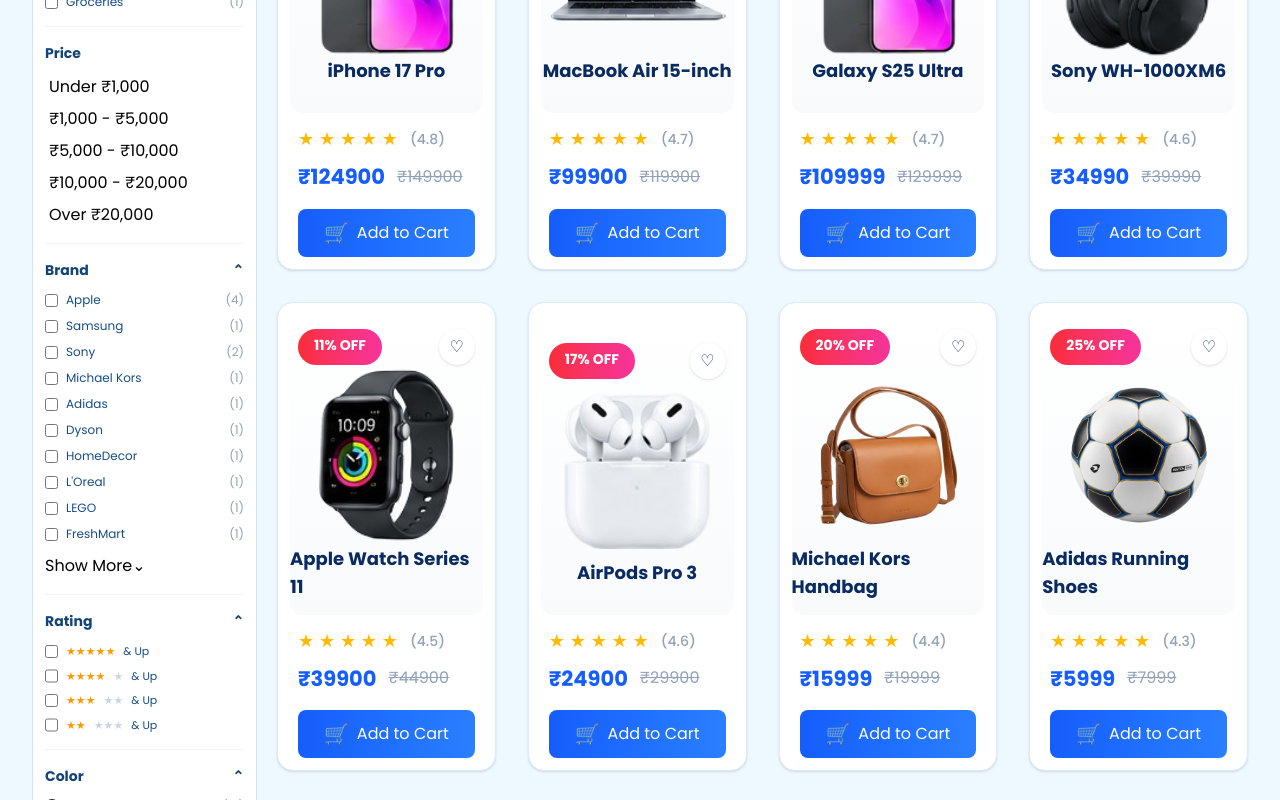
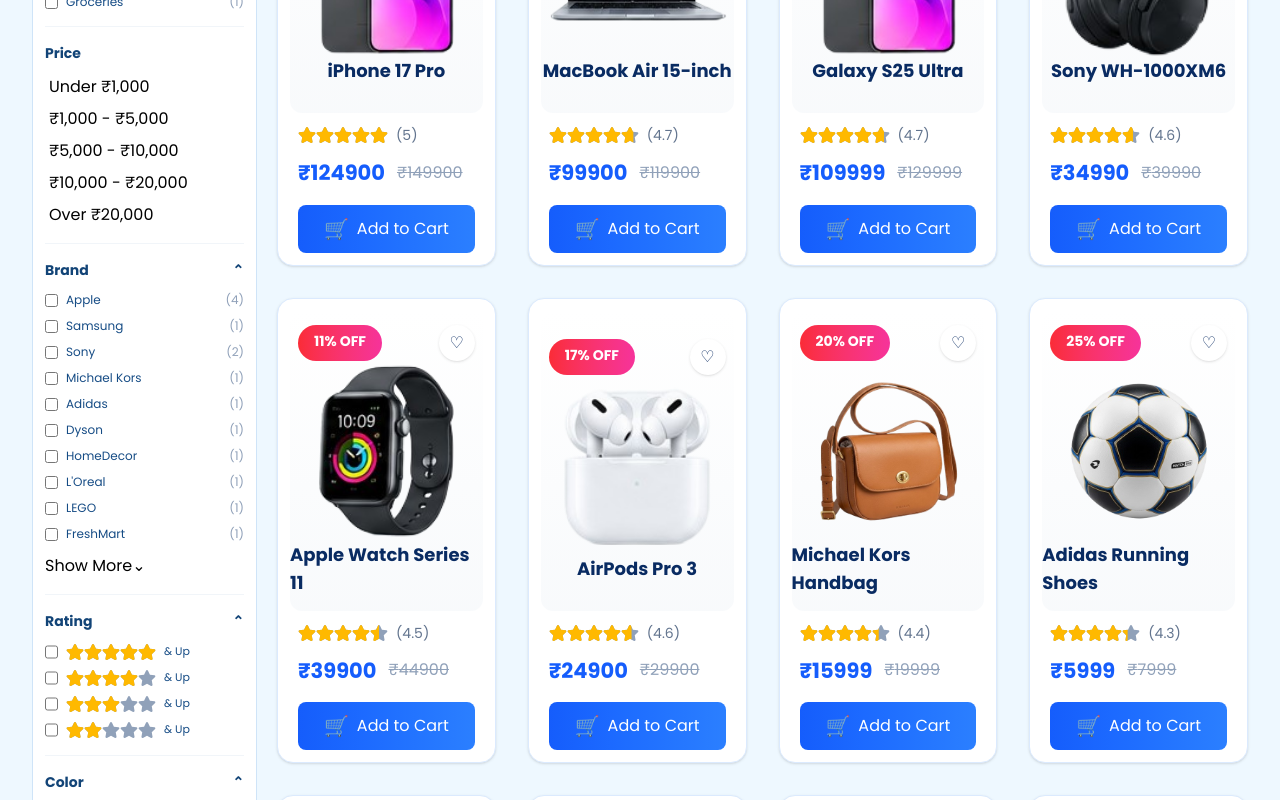
Before and after one commit to devrathul/VishalathaCart, a React (Vite) app: page /products in a window 1280 px wide. Shown: the part 460-1260 px from the top of the page. Built offline with nearby package versions, Linux system fonts and the light colour scheme.

Commit message:
product rating filter added

```diff
--- /dev/null
+++ b/src/components/common/Rating.jsx
@@ -0,0 +1,32 @@
+import { FaStar } from "react-icons/fa"
+
+const Rating = ({ rating }) => {
+    const numericRating = Number(rating)
+    const normalizedRating = Number.isFinite(numericRating)
+        ? Math.min(5, Math.max(0, numericRating))
+        : 0
+
+    return (
+        <span
+            className="flex items-center text-[18px] leading-none"
+            role="img"
+            aria-label={`${normalizedRating} out of 5 stars`}
+        >
+            {Array.from({ length: 5 }, (_, index) => {
+                const fill = Math.min(1, Math.max(0, normalizedRating - index)) * 100
+
+                return (
+                    <span className="relative" key={index} aria-hidden="true">
+                        <FaStar className="text-slate-400" />
+                        <FaStar
+                            className="absolute inset-0 text-amber-400"
+                            style={{ clipPath: `inset(0 ${100 - fill}% 0 0)` }}
+                        />
+                    </span>
+                )
+            })}
+        </span>
+    )
+}
+
+export default Rating
--- a/src/components/products/ProductCard.jsx
+++ b/src/components/products/ProductCard.jsx
@@ -1,10 +1,10 @@
 import { Link } from "react-router"
+import Rating from "../common/Rating"
 
 const ProductCard = (props) => {
 
     const { products } = props
     const imageUrl = products.image?.startsWith('/') ? products.image : `../../src/assets/images/${products.image}`
-
     return (
         <div className="w-full rounded-2xl border border-blue-100 bg-white p-3 shadow-sm">
             <Link to={`/product/${products.id}`} className="flex flex-col items-center justify-center gap-3">
@@ -26,12 +26,9 @@
                 </div>
             </Link>
             <div className="px-2 pt-3">
-
-                <div className="mt-1 flex items-center gap-1">
-                    <div className="flex text-[18px] leading-none text-amber-400">
-                        ★ ★ ★ ★ ★
-                    </div>
-                    <span className="ml-2 text-sm font-medium text-slate-400">
+                <div className="flex items-center gap-2">
+                    <Rating rating={products.rating} />
+                    <span className="text-sm text-slate-500">
                         ({products.rating})
                     </span>
                 </div>
--- a/src/components/products/ProductFilters.jsx
+++ b/src/components/products/ProductFilters.jsx
@@ -4,7 +4,7 @@
 import ProductRating from './ProductRating'
 import ProductColor from './ProductColor'
 import { useDispatch } from 'react-redux'
-import { clearCategoryFilters } from '../../features/products/productsSlice'
+import { clearFilters } from '../../features/products/productsSlice'
 
 const ProductFilter = () => {
     const dispatch = useDispatch()
@@ -15,7 +15,7 @@
                 <h2 className="flex items-center gap-2 font-bold text-[#0b3d73]">
                     <span className="text-brand-500">☷</span> Filters
                 </h2>
-                <button type="button" className="text-xs font-medium text-brand-600" onClick={() => dispatch(clearCategoryFilters())}>Clear All</button>
+                <button type="button" className="text-xs font-medium text-brand-600" onClick={() => dispatch(clearFilters())}>Clear All</button>
             </div>
 
             <ProductCategory />
--- a/src/components/products/ProductRating.jsx
+++ b/src/components/products/ProductRating.jsx
@@ -1,12 +1,27 @@
+import Rating from '../common/Rating'
+import { useDispatch, useSelector } from 'react-redux'
+import { toggleRating } from '../../features/products/productsSlice'
+
 const ProductRating = () => {
+    const dispatch = useDispatch()
+    const selectedRating = useSelector(state => state.productList.selectedRating)
+
     return (
         <div className="border-b border-slate-100 py-4">
             <div className="mb-3 flex items-center justify-between text-sm font-bold text-[#124477]">Rating <span>⌃</span></div>
             <div className="space-y-2 text-[11px]">
-                <label className="flex gap-2"><input type="checkbox" className="accent-[#087ff5]" /><span className="text-amber-500">★★★★★</span><span className="text-[#164c85]">& Up</span></label>
-                <label className="flex gap-2"><input type="checkbox" className="accent-[#087ff5]" /><span className="text-amber-500">★★★★</span><span className="text-slate-300">★</span><span className="text-[#164c85]">& Up</span></label>
-                <label className="flex gap-2"><input type="checkbox" className="accent-[#087ff5]" /><span className="text-amber-500">★★★</span><span className="text-slate-300">★★</span><span className="text-[#164c85]">& Up</span></label>
-                <label className="flex gap-2"><input type="checkbox" className="accent-[#087ff5]" /><span className="text-amber-500">★★</span><span className="text-slate-300">★★★</span><span className="text-[#164c85]">& Up</span></label>
+                {[5, 4, 3, 2].map(rating => (
+                    <label className="flex gap-2" key={rating}>
+                        <input
+                            type="checkbox"
+                            className="accent-[#087ff5]"
+                            checked={selectedRating.includes(rating)}
+                            onChange={() => dispatch(toggleRating(rating))}
+                        />
+                        <Rating rating={rating} />
+                        <span className="text-[#164c85]">& Up</span>
+                    </label>
+                ))}
             </div>
         </div>
     )
--- a/src/components/products/Products.jsx
+++ b/src/components/products/Products.jsx
@@ -7,13 +7,21 @@
     const selectedCategories = useSelector(state => state.productList.selectedCategories)
     const selectedPriceRange = useSelector(state => state.productList.selectedPriceRange)
     const selectedBrand = useSelector(state => state.productList.selectedBrand)
+    const selectedRating = useSelector(state => state.productList.selectedRating)
 
     const filteredProducts = productList.filter((product) => {
+
         const matchesCategory = selectedCategories.length === 0 || selectedCategories.includes(product.category)
+
         const matchesPrice = !selectedPriceRange || (product.price >= selectedPriceRange.min && (selectedPriceRange.max === null || product.price < selectedPriceRange.max))
+
         const matchesBrand = selectedBrand.length === 0 || selectedBrand.includes(product.brand)
 
-        return matchesCategory && matchesPrice && matchesBrand
+        const productRating = Number(product.rating)
+        const matchesRating = selectedRating.length === 0
+            || (Number.isFinite(productRating) && selectedRating.some(minRating => productRating >= minRating))
+
+        return matchesCategory && matchesPrice && matchesBrand && matchesRating
     })
     return (
         <>
--- a/src/features/products/productsSlice.js
+++ b/src/features/products/productsSlice.js
@@ -11,7 +11,7 @@
         "price": 124900,
         "originalPrice": 149900,
         "discount": 17,
-        "rating": 4.8,
+        "rating": 5,
         "stock": 25,
         "image": "iphone.png",
         "status": "Active",
@@ -398,7 +398,8 @@
         value: products,
         selectedCategories: [],
         selectedPriceRange: null,
-        selectedBrand: []
+        selectedBrand: [],
+        selectedRating: []
     },
     reducers: {
         addProduct: (state, action) => {
@@ -431,13 +432,22 @@
             const brand = action.payload
             state.selectedBrand = state.selectedBrand.includes(brand) ? state.selectedBrand.filter(brand => brand !== brand) : [...state.selectedBrand, brand]
         },
-        clearCategoryFilters: (state) => {
+        toggleRating: (state, action) => {
+            const rating = Number(action.payload)
+            state.selectedRating = state.selectedRating.includes(rating)
+                ? state.selectedRating.filter(selectedRating => selectedRating !== rating)
+                : [...state.selectedRating, rating]
+        },
+        clearFilters: (state) => {
             state.selectedCategories = []
             state.selectedPriceRange = null
+            state.selectedBrand = []
+            state.selectedRating = []
         }
     }
 })
 
-export const { addToCart, toggleCategory, togglePrice, toggleBrand, clearCategoryFilters, addProduct, deleteProduct, updateProduct } = productsSlice.actions
+export const { addToCart, toggleCategory, togglePrice, toggleBrand, toggleRating,
+    clearFilters, addProduct, deleteProduct, updateProduct } = productsSlice.actions
 
 export default productsSlice.reducer
```
